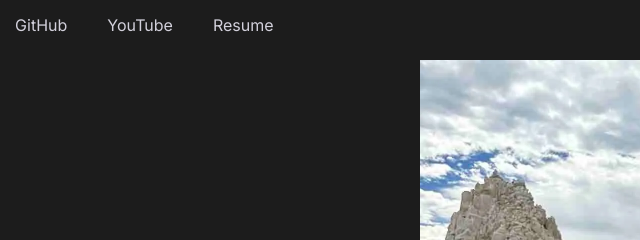
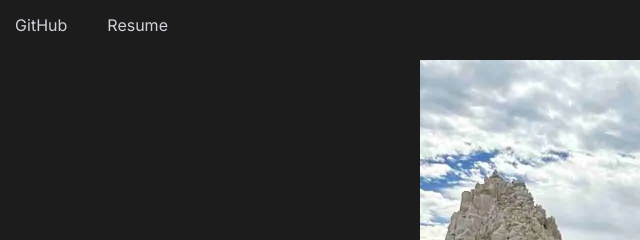
Before and after one commit to Amuleka/personal-portfolio-website, a website built with Parcel: page index.html in a window 1280 px wide. Shown: the top 240 px of the page, 220-860 px from the left. Built offline with nearby package versions, Linux system fonts and the light colour scheme.

Commit message:
Removed YouTube link

```diff
--- a/index.html
+++ b/index.html
@@ -31,13 +31,6 @@
           </li>
           <li class="nav__item">
             <a href="https://github.com/Amuleka" target="_blank">GitHub</a>
-          </li>
-          <li class="nav__item">
-            <a
-              href="https://www.youtube.com/@amulekangulo5711/videos"
-              target="_blank"
-              >YouTube</a
-            >
           </li>
           <li class="nav__item">
             <a
```
Also changed, not shown: projects.html (+0 -7 lines).
